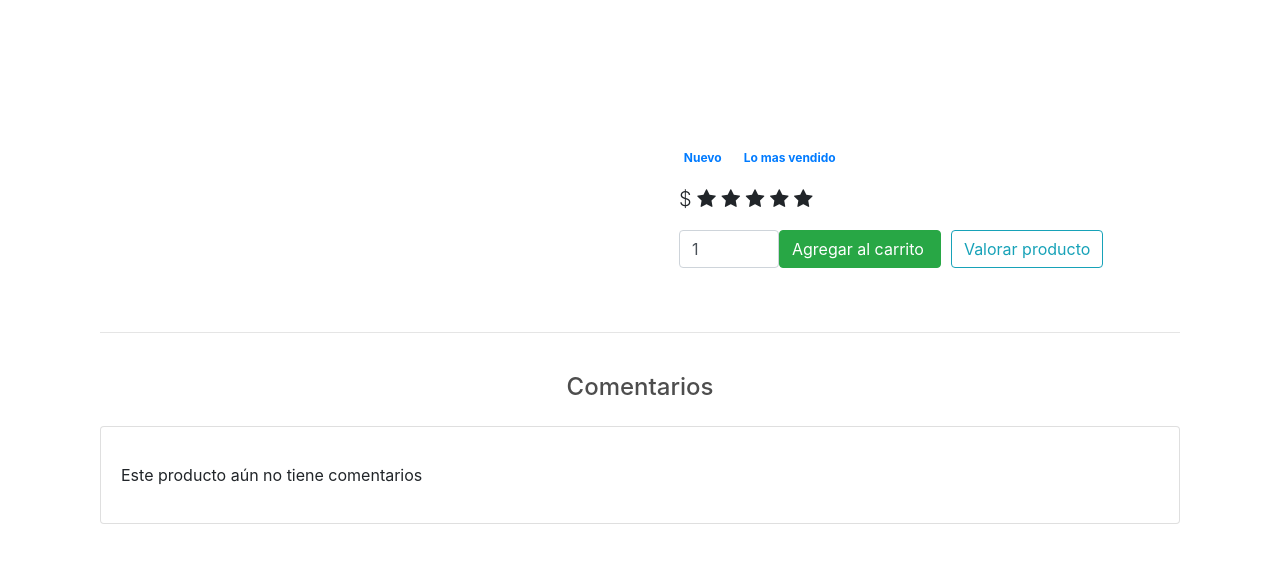
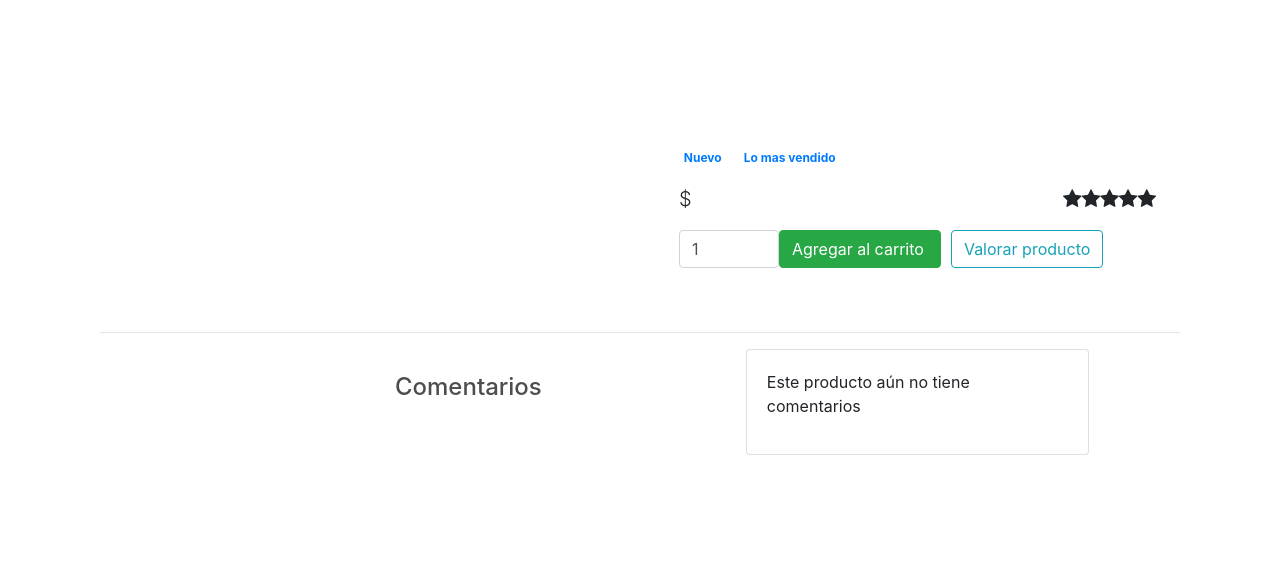
Before and after one commit to adairo/pacmart, a Django app: template store/templates/store/producto.html in a window 1280 px wide. Shown: the part 56-619 px from the top of the page. Run offline with Django 3.2, Linux system fonts and the light colour scheme; the template is opened without the code that fills it, so the values that code supplies are empty; some libraries are stand-ins or nearby versions.

Commit message:
[Modf]Mejora de comentarios faltan aun

```diff
--- a/store/templates/store/producto.html
+++ b/store/templates/store/producto.html
@@ -43,66 +43,60 @@
 					</head>
 
 
-					{% if object.puntuacion == 1 %}
+	{% if val.puntuacion == 1 %}
 					<body>
-					<span class="fa fa-star checked"></span>
-					<span class="fa fa-star "></span>
-					<span class="fa fa-star "></span>
-					<span class="fa fa-star "></span>
-					<span class="fa fa-star "></span>
+					<span class="float-right"><span class="fa fa-star "></span></span>
+					<span class="float-right"><span class="fa fa-star "></span></span>
+					<span class="float-right"><span class="fa fa-star "></span></span>
+					<span class="float-right"><span class="fa fa-star "></span></span>
+					<span class="float-right"> <span class="fa fa-star checked"></span></span>
 					</body>
-					{% endif %}
+					{% elif val.puntuacion == 2 %}
+					<body>
+					<span class="float-right"><span class="fa fa-star "></span></span>
+					<span class="float-right"><span class="fa fa-star "></span></span>
+					<span class="float-right"><span class="fa fa-star "></span></span>
+					<span class="float-right"><span class="fa fa-star checked"></span></span>
+					<span class="float-right"><span class="fa fa-star checked"></span></span>
+					</body>
+					{% elif val.puntuacion == 3 %}
+					<body>
 
-					{% if object.puntuacion == 2 %}
+					<span class="float-right"><span class="fa fa-star "></span></span>
+					<span class="float-right"><span class="fa fa-star "></span></span>
+					<span class="float-right"> <span class="fa fa-star checked"></span></span>
+					<span class="float-right"><span class="fa fa-star checked"></span></span>
+					<span class="float-right"><span class="fa fa-star checked"></span></span>
+					</body>
+					{% elif val.puntuacion == 4 %}
 					<body>
-					<span class="fa fa-star checked"></span>
-					<span class="fa fa-star checked"></span>
-					<span class="fa fa-star "></span>
-					<span class="fa fa-star "></span>
-					<span class="fa fa-star "></span>
+					<span class="float-right"><span class="fa fa-star "></span></span>
+					<span class="float-right"><span class="fa fa-star checked"></span></span>
+					<span class="float-right"><span class="fa fa-star checked"></span></span>
+					<span class="float-right"><span class="fa fa-star checked"></span></span>
+					<span class="float-right"><span class="fa fa-star checked"></span></span>
 					</body>
-					{% endif %}
-
-					{% if object.puntuacion == 3 %}
+					{% elif val.puntuacion == 5 %}
 					<body>
-					<span class="fa fa-star checked"></span>
-					<span class="fa fa-star checked"></span>
-					<span class="fa fa-star checked"></span>
-					<span class="fa fa-star "></span>
-					<span class="fa fa-star "></span>
-					</body>
-					{% endif %}
-
-					{% if object.puntuacion == 4 %}
-					<body>
-					<span class="fa fa-star checked"></span>
-					<span class="fa fa-star checked"></span>
-					<span class="fa fa-star checked"></span>
-					<span class="fa fa-star checked"></span>
-					<span class="fa fa-star "></span>
-					</body>
-					{% endif %}
-
-					{% if object.puntuacion == 5 %}
-					<body>
-					<span class="fa fa-star checked"></span>
-					<span class="fa fa-star checked"></span>
-					<span class="fa fa-star checked"></span>
-					<span class="fa fa-star checked"></span>
-					<span class="fa fa-star checked"></span>
+					<span class="float-right"><span class="fa fa-star checked"></span></span>
+					<span class="float-right"><span class="fa fa-star checked"></span></span>
+					<span class="float-right"><span class="fa fa-star checked"></span></span>
+					<span class="float-right"><span class="fa fa-star checked"></span></span>
+					<span class="float-right"><span class="fa fa-star checked"></span></span>
 					</body>
 					{% else %}
 					<body>
-					<span class="fa fa-star "></span>
-					<span class="fa fa-star "></span>
-					<span class="fa fa-star "></span>
-					<span class="fa fa-star "></span>
-					<span class="fa fa-star "></span>
+					<span class="float-right"><span class="fa fa-star "></span></span>
+					<span class="float-right"><span class="fa fa-star "></span></span>
+					<span class="float-right"><span class="fa fa-star "></span></span>
+					<span class="float-right"><span class="fa fa-star "></span></span>
+					<span class="float-right"><span class="fa fa-star "></span></span>
 					</body>
 					{% endif %}
 
 
 			<!-----Ranking---->
+
 			    </p>
 
             <p>{{object.descripcion}}</p>
@@ -140,42 +134,115 @@
         </div>
         <!--Grid column-->
 
-		<!-----comentary---->
+	 <!--comentario-->
 
-<div class="container">
-	<div class="card">
+			<div class="card card-inner">
             	    <div class="card-body">
             	        <div class="row">
+
+						{% for val in producto.valoraciones.all %}
+									<!-- 'valoraciones' hace referencia al parámetro related_name en el atributo producto de la clase Valoracion en models.py -->
+                    	    <div class="col-md-2">
+                    	        <img src="https://image.ibb.co/jw55Ex/def_face.jpg" class="img img-rounded img-fluid"/>
+								<div class="autor text-center "><strong>{{ val.autor }}</strong></div>
+                    	       <p><div class="date text-cente">{{ val.fecha_cre }}</div></p>
+                    	    </div>
+
+
                     	    <div class="col-md-10">
                     <p>
-							{% for val in producto.valoraciones.all %}
-									<!-- 'valoraciones' hace referencia al parámetro related_name en el atributo producto de la clase Valoracion en models.py -->
-								<div class="valoracion">
-									<span class="float-right"><i class="text-warning fa fa-star"></i></span>
-									<span class="float-right"><i class="text-warning fa fa-star"></i></span>
-        							<span class="float-right"><i class="text-warning fa fa-star"></i></span>
-        							<span class="float-right"><i class="text-warning fa fa-star"></i></span>
-									<span class="float-right"><i class="text-warning fa fa-star"></i></span>
-									 <strong>{{ val.autor }}</strong>
-									<div class="date">{{ val.fecha_cre }}</div>
+					{% if val.puntuacion == 1 %}
+					<body>
+					<span class="float-right"><span class="fa fa-star "></span></span>
+					<span class="float-right"><span class="fa fa-star "></span></span>
+					<span class="float-right"><span class="fa fa-star "></span></span>
+					<span class="float-right"><span class="fa fa-star "></span></span>
+					<span class="float-right"> <span class="fa fa-star checked"></span></span>
+					</body>
+					{% elif val.puntuacion == 2 %}
+					<body>
+					<span class="float-right"><span class="fa fa-star "></span></span>
+					<span class="float-right"><span class="fa fa-star "></span></span>
+					<span class="float-right"><span class="fa fa-star "></span></span>
+					<span class="float-right"><span class="fa fa-star checked"></span></span>
+					<span class="float-right"><span class="fa fa-star checked"></span></span>
+					</body>
+					{% elif val.puntuacion == 3 %}
+					<body>
+
+					<span class="float-right"><span class="fa fa-star "></span></span>
+					<span class="float-right"><span class="fa fa-star "></span></span>
+					<span class="float-right"> <span class="fa fa-star checked"></span></span>
+					<span class="float-right"><span class="fa fa-star checked"></span></span>
+					<span class="float-right"><span class="fa fa-star checked"></span></span>
+					</body>
+					{% elif val.puntuacion == 4 %}
+					<body>
+					<span class="float-right"><span class="fa fa-star "></span></span>
+					<span class="float-right"><span class="fa fa-star checked"></span></span>
+					<span class="float-right"><span class="fa fa-star checked"></span></span>
+					<span class="float-right"><span class="fa fa-star checked"></span></span>
+					<span class="float-right"><span class="fa fa-star checked"></span></span>
+					</body>
+					{% elif val.puntuacion == 5 %}
+					<body>
+					<span class="float-right"><span class="fa fa-star checked"></span></span>
+					<span class="float-right"><span class="fa fa-star checked"></span></span>
+					<span class="float-right"><span class="fa fa-star checked"></span></span>
+					<span class="float-right"><span class="fa fa-star checked"></span></span>
+					<span class="float-right"><span class="fa fa-star checked"></span></span>
+					</body>
+					{% else %}
+					<body>
+					<span class="float-right"><span class="fa fa-star "></span></span>
+					<span class="float-right"><span class="fa fa-star "></span></span>
+					<span class="float-right"><span class="fa fa-star "></span></span>
+					<span class="float-right"><span class="fa fa-star "></span></span>
+					<span class="float-right"><span class="fa fa-star "></span></span>
+					</body>
+					{% endif %}
+								</p>
+
+
+					{% if val.puntuacion == 1 %}
+					<span class="badge brown mr-2">Muy malo</span>
+					{% elif val.puntuacion == 2 %}
+					<span class="badge brown mr-2">Malo</span>
+					{% elif val.puntuacion == 3 %}
+					<span class="badge brown mr-2">Regular</span>
+					{% elif val.puntuacion == 4 %}
+					<span class="badge brown mr-2">Bueno</span>
+					{% elif val.puntuacion == 5 %}
+					<span class="badge brown mr-2">Muy bueno</span>
+					{% else %}
+
+					{% endif %}
 									<p>{{ val.comentario}}</p>
+									    <p>
+										<meta name="viewport" content="width=device-width, initial-scale=1"><link rel="stylesheet" href="https://cdnjs.cloudflare.com/ajax/libs/font-awesome/4.7.0/css/font-awesome.min.css">
+										<meta name="viewport" content="width=device-width, initial-scale=1"><link rel="stylesheet" href="https://cdnjs.cloudflare.com/ajax/libs/font-awesome/4.7.0/css/font-awesome.min.css">
+
+                    	            <a class="float-right btn text-white btn-danger  ml-2"><i class="fa fa-thumbs-down"></i> No me gusta</a>
+                    	            <a class="float-right btn text-white btn-success"><i class="fa fa-thumbs-up"></i> Me gusta</a>
+                    	       </p>
+									<span class="badge brown mr-2">Compra verificada</span>
 									<hr>
                     	    </div>
-
 							{% empty %}
 
+
+							<div class="col-md-10">
 										<p>Este producto aún no tiene comentarios</p>
+							</div>
+								{% endfor %}
 
 
-								{% endfor %}
-
-						</p>
 
             	        </div>
             	    </div>
 	            </div>
-		<!-----comentary---->
-</div>
+      <!--comentario-->
+
       <!--Grid row-->
   </main>
   <!--Main layout-->
```
Also changed, not shown: media/product_thumbs/MG_4Gudeu7.jpg (added). Lines whose indentation alone changed are shown as unchanged.
